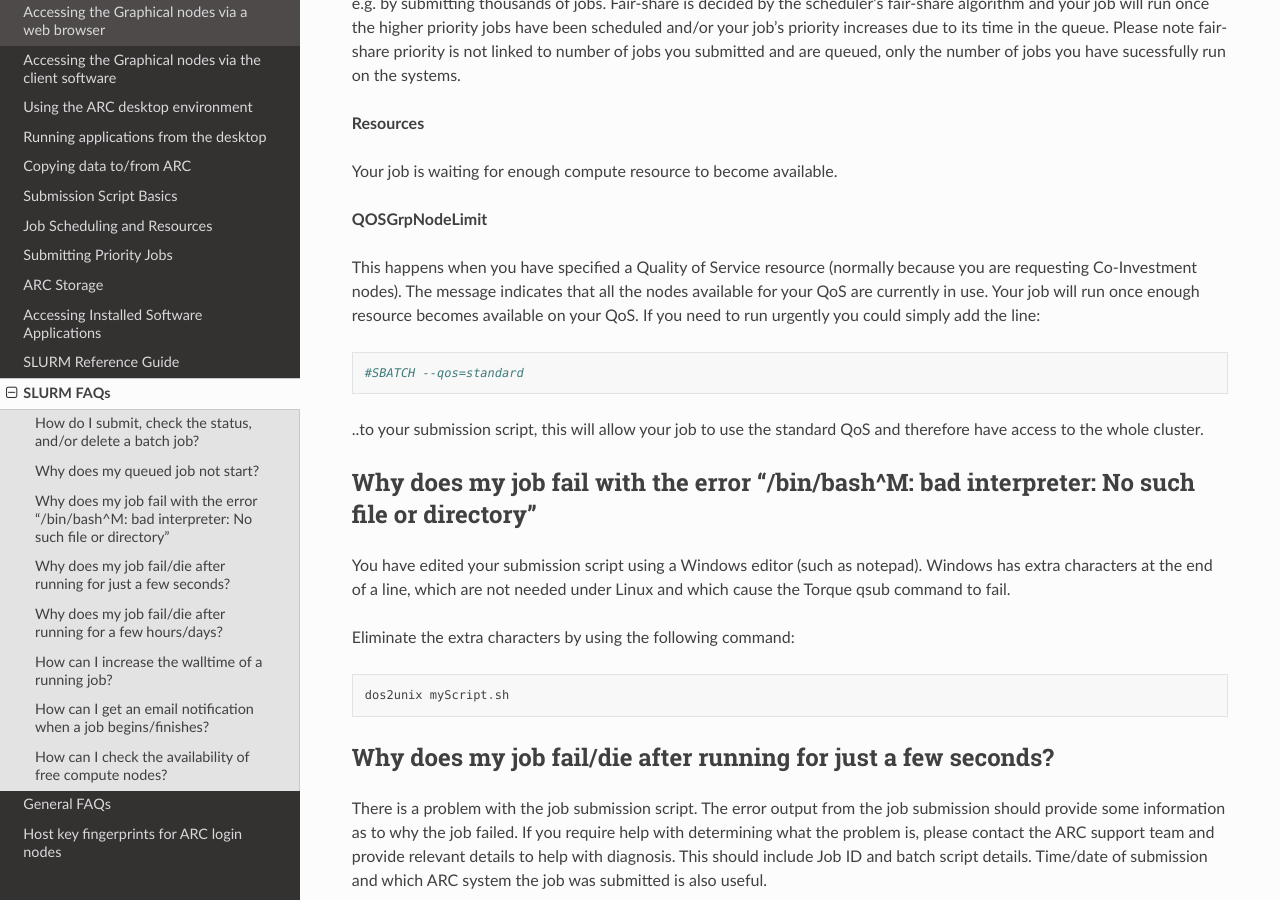
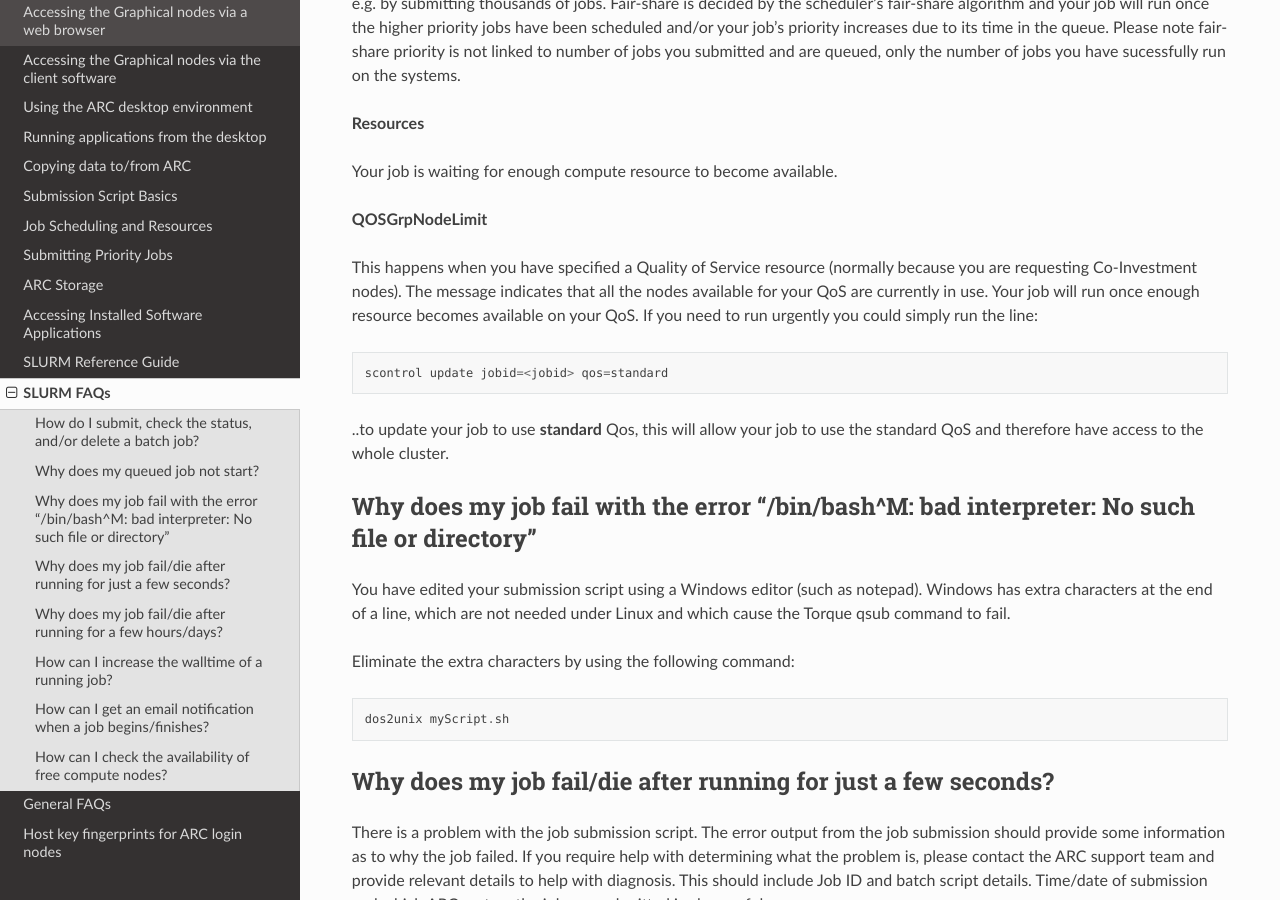
Before and after one commit to tina-friedrich/arc-user-guide, a Sphinx documentation site: the page built from docs/source/slurm-faq.rst, in a window 1280 px wide and 900 px high, scrolled down 1717 px. Built offline with Sphinx 7.4.7 and the Read the Docs theme 2.0.0, drawn with Linux system fonts in a browser that asks for light colours.

Commit message:
Update slurm-faq.rst

```diff
--- a/docs/source/slurm-faq.rst
+++ b/docs/source/slurm-faq.rst
@@ -66,11 +66,11 @@ Your job is waiting for enough compute resource to become available.
 
 **QOSGrpNodeLimit**
 
-This happens when you have specified a Quality of Service resource (normally because you are requesting Co-Investment nodes). The message indicates that all the nodes available for your QoS are currently in use. Your job will run once enough resource becomes available on your QoS. If you need to run urgently you could simply add the line::
+This happens when you have specified a Quality of Service resource (normally because you are requesting Co-Investment nodes). The message indicates that all the nodes available for your QoS are currently in use. Your job will run once enough resource becomes available on your QoS. If you need to run urgently you could simply run the line::
 
-    #SBATCH --qos=standard
+    scontrol update jobid=<jobid> qos=standard
 
-..to your submission script, this will allow your job to use the standard QoS and therefore have access to the whole cluster.
+..to update your job to use **standard** Qos, this will allow your job to use the standard QoS and therefore have access to the whole cluster.
 
 Why does my job fail with the error "/bin/bash^M: bad interpreter: No such file or directory"
 ---------------------------------------------------------------------------------------------
```
